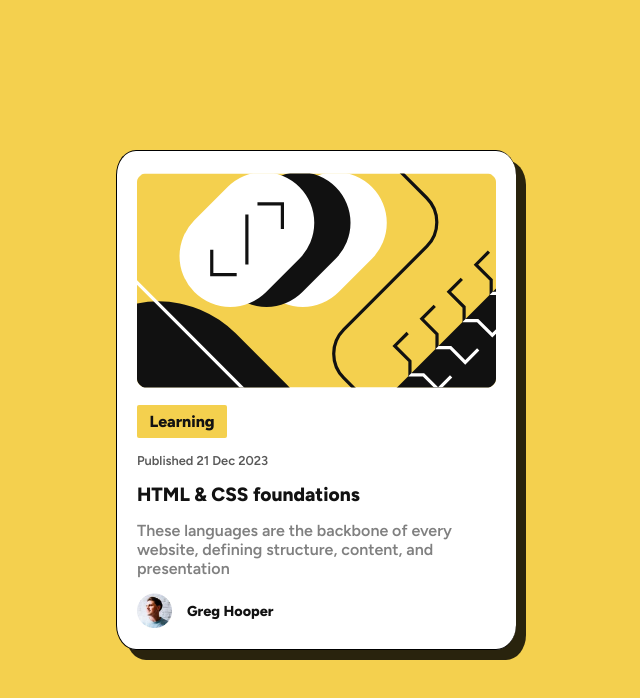
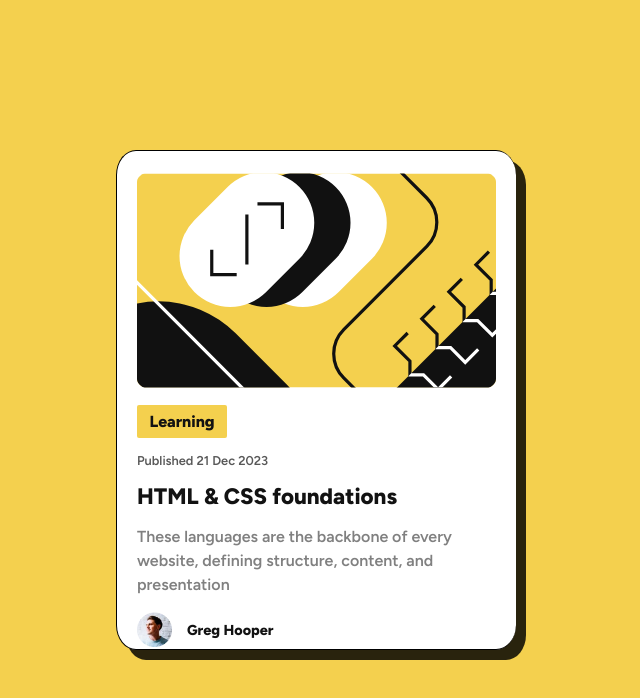
Before and after one commit to ThembaMtshelwane/blog-preview-card-main, a plain HTML site: page index.html in a window 1280 px wide. Shown: the whole page, without its empty margins (324-964 px from the left). Drawn offline with Linux system fonts and the light colour scheme.

Commit message:
font adjust

```diff
--- a/styles.css
+++ b/styles.css
@@ -74,7 +74,7 @@ button:hover {
 
 h4 {
   font-weight: 800;
-  font-size: 1.2rem;
+  font-size: 1.1rem;
   margin: 0 0 15px 0;
 }
 
@@ -87,8 +87,9 @@ h4:hover {
 #info {
   padding: 0;
   margin: 0 0 15px 0;
-  font-size: 0.7rem;
+  font-size: 0.8rem;
   color: #808080;
+  line-height: 1.5;
 }
 
 #profile {
@@ -120,6 +121,10 @@ h4:hover {
     width: 400px;
     height: 500px;
   }
+  h4 {
+    font-size: 1.4rem;
+  }
+
   #info {
     font-size: 1rem;
   }
```
